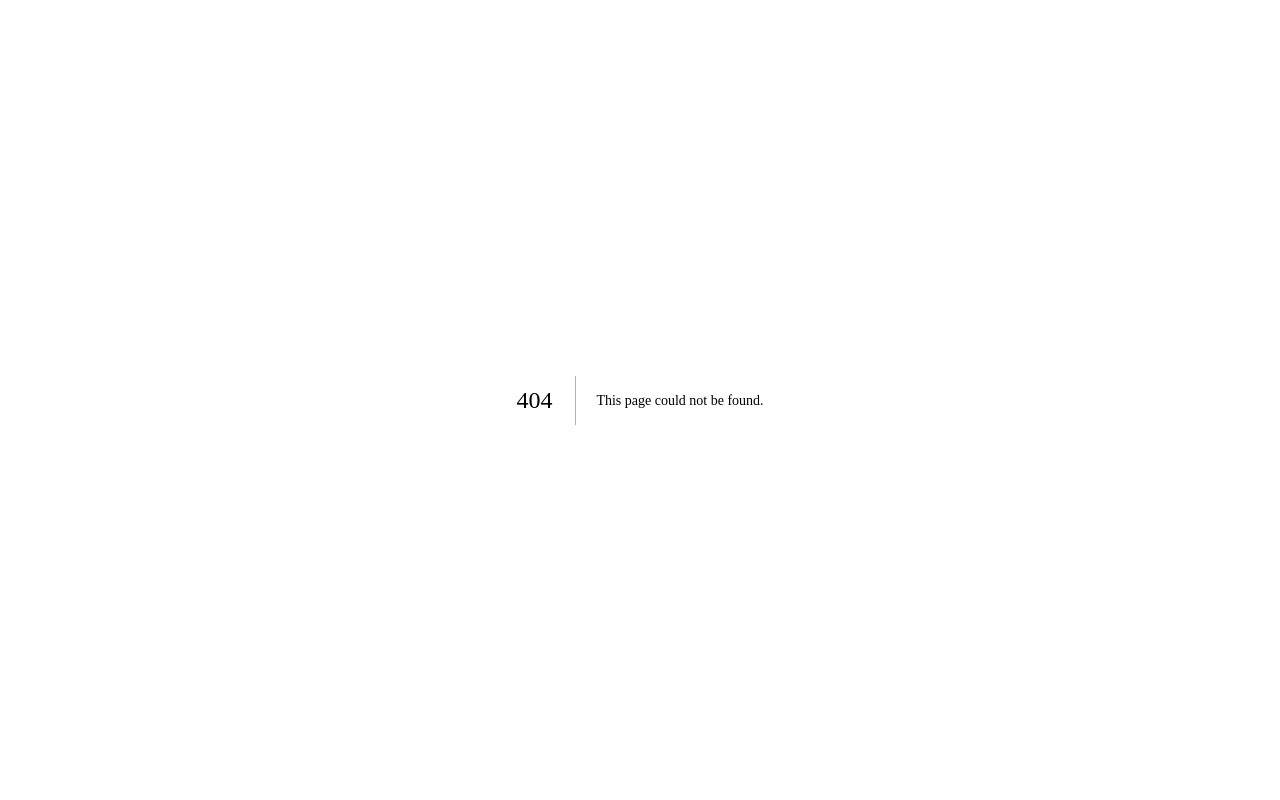
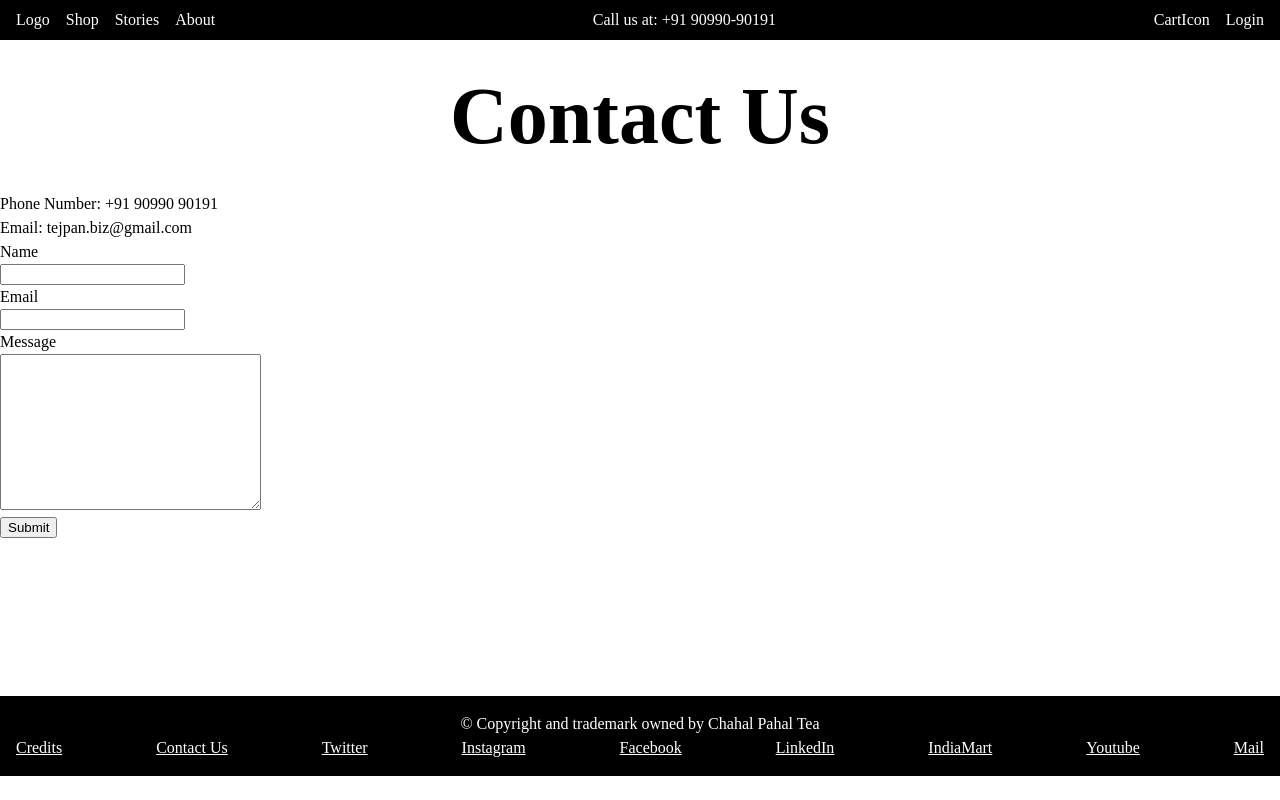
Before and after one commit to bharat-patodi/chahalPahalTea, a Next.js app: page /contact in a window 1280 px wide. Before the commit this address had no page. Built offline with nearby package versions, Linux system fonts and the light colour scheme.

Commit message:
Add contact us page

```diff
--- /dev/null
+++ b/pages/contact.tsx
@@ -0,0 +1,29 @@
+import Header from "../components/Header";
+import Footer from "../components/Footer";
+
+const Contact = () => (
+  <>
+    <Header />
+    <main>
+        <h1>Contact Us</h1>
+      <p>
+        Phone Number: +91 90990 90191
+      </p>
+      <p>
+        Email: tejpan.biz@gmail.com
+      </p>
+      <form action="post">
+        <label>Name</label>
+          <input type="text" name="" id="" />
+        <label>Email</label>
+            <input type="email" name="" id="" />
+        <label>Message</label>
+            <textarea name="" id="" cols="30" rows="10"></textarea>
+        <input type="submit" value="Submit" />
+      </form>
+    </main>
+    <Footer />
+  </>
+);
+
+export default Contact;
```
